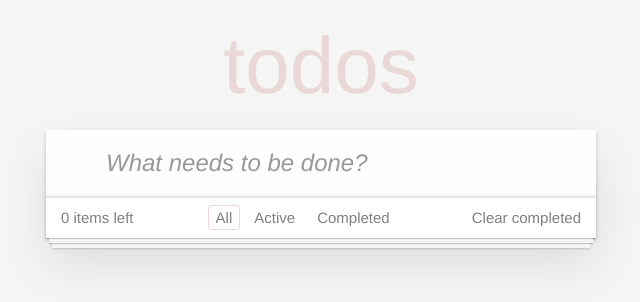
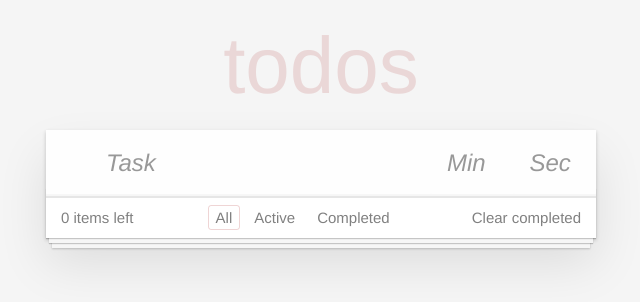
Before and after one commit to anyascode/my-app, a React (Vite) app: page / in a window 1280 px wide. Shown: the top 302 px of the page, without its empty margins (319-959 px from the left). Built offline with nearby package versions, Linux system fonts and the light colour scheme.

Commit message:
добавлен таймер

```diff
--- a/src/components/NewTaskForm/NewTaskForm.css
+++ b/src/components/NewTaskForm/NewTaskForm.css
@@ -1,4 +1,10 @@
+.new-todo-form {
+  display: flex;
+  margin-bottom: 0;
+}
+
 .new-todo,
+.new-todo-form .new-todo-form__timer,
 .edit {
   position: relative;
   margin: 0;
@@ -16,9 +22,19 @@
   -moz-osx-font-smoothing: grayscale;
 }
 
-.new-todo {
+.new-todo,
+.new-todo-form .new-todo-form__timer {
   padding: 16px 16px 16px 60px;
   border: none;
   background: rgba(0, 0, 0, 0.003);
   box-shadow: inset 0 -2px 1px rgba(0, 0, 0, 0.03);
 }
+
+.new-todo {
+  width: 70%;
+}
+
+.new-todo-form .new-todo-form__timer {
+  width: 15%;
+  padding-left: 16px;
+}
--- a/src/components/NewTaskForm/NewTaskForm.jsx
+++ b/src/components/NewTaskForm/NewTaskForm.jsx
@@ -7,21 +7,36 @@ class NewTaskForm extends Component {
     super(props);
     this.state = {
       title: '',
+      minutes: '',
+      seconds: '',
     };
   }
 
   handleKeyDown = (e) => {
-    const { title } = this.state;
+    const { title, minutes, seconds } = this.state;
     const { onAddTodo } = this.props;
-    if (e.code === 'Enter' && title.trim() !== '') {
+    if (
+      e.code === 'Enter' &&
+      title.trim() !== '' &&
+      Number.isInteger(Number(minutes)) &&
+      Number.isInteger(Number(seconds))
+    ) {
       e.preventDefault();
-      onAddTodo(title.trim());
-      this.setState({ title: '' });
+      onAddTodo(title.trim(), minutes, seconds);
+      this.setState({ title: '', minutes: '', seconds: '' });
     }
   };
 
-  handleChange = (e) => {
+  handleChangeTask = (e) => {
     this.setState({ title: e.target.value });
+  };
+
+  handleChangeMinute = (e) => {
+    this.setState({ minutes: e.target.value });
+  };
+
+  handleChangeSeconds = (e) => {
+    this.setState({ seconds: e.target.value });
   };
 
   handleSubmit = (e) => {
@@ -29,17 +44,25 @@ class NewTaskForm extends Component {
   };
 
   render() {
-    const { title } = this.state;
+    const { title, minutes, seconds } = this.state;
 
     return (
-      <form onSubmit={this.handleSubmit}>
+      <form className="new-todo-form" onSubmit={this.handleSubmit}>
+        <input className="new-todo" placeholder="Task" value={title} autoFocus onChange={this.handleChangeTask} />
         <input
-          className="new-todo"
-          placeholder="What needs to be done?"
-          value={title}
-          onChange={this.handleChange}
+          className="new-todo-form__timer"
+          placeholder="Min"
+          value={minutes}
+          autoFocus
+          onChange={this.handleChangeMinute}
+        />
+        <input
+          className="new-todo-form__timer"
+          placeholder="Sec"
+          autoFocus
           onKeyDown={this.handleKeyDown}
-          autoFocus
+          onChange={this.handleChangeSeconds}
+          value={seconds}
         />
       </form>
     );
--- /dev/null
+++ b/src/components/Task/Task.css
@@ -0,0 +1,31 @@
+.toggle-all {
+  width: 1px;
+  height: 1px;
+  border: none; /* Mobile Safari */
+  opacity: 0;
+  position: absolute;
+  right: 100%;
+  bottom: 100%;
+}
+
+.toggle-all + label {
+  width: 60px;
+  height: 34px;
+  font-size: 0;
+  position: absolute;
+  top: -52px;
+  left: -13px;
+  -webkit-transform: rotate(90deg);
+  transform: rotate(90deg);
+}
+
+.toggle-all + label:before {
+  content: '❯';
+  font-size: 22px;
+  color: #e6e6e6;
+  padding: 10px 27px 10px 27px;
+}
+
+.toggle-all:checked + label:before {
+  color: #737373;
+}
--- a/src/components/Task/Task.jsx
+++ b/src/components/Task/Task.jsx
@@ -1,14 +1,58 @@
 import PropTypes from 'prop-types';
+import { Component } from 'react';
 import { formatDistanceToNow } from 'date-fns';
+import './Task.css';
 
-function Task({ title, onDelete, todoId, onComplete, isChecked, createdAt, onEdit }) {
+class Task extends Component {
+  constructor(props) {
+    super(props);
+    this.state = {
+      seconds: this.props.seconds,
+    };
+    this.timeoutId = -1;
+  }
+  showTime(seconds) {
+    const mins = Math.floor(seconds / 60);
+    const sec = seconds % 60;
+
+    return `${String(mins).padStart(2, '0')}:${String(sec).padStart(2, '0')}`;
+  }
+
+  startCountdown() {
+    this.timeoutId = setInterval(() => {
+      const seconds = this.state.seconds - 1;
+
+      if (seconds <= 0) {
+        clearInterval(this.timeoutId);
+      }
+
+      this.setState({ seconds });
+    }, 1000);
+  }
+
+  pauseCountdown() {
+    clearInterval(this.timeoutId);
+    this.timeoutId = -1;
+  }
+
+  componentWillUnmount() {
+    clearInterval(this.timeoutId);
+  }
+
+  render() {
+    const { title, onDelete, todoId, onComplete, isChecked, createdAt, onEdit } = this.props;
     return (
       <li className={isChecked ? 'completed' : ''}>
         <div className="view">
           <input className="toggle" type="checkbox" checked={isChecked} onChange={() => onComplete(todoId)} />
           <label>
-          <span className="description">{title}</span>
-          <span className="created">
+            <span className="title">{title}</span>
+            <span className="description">
+              <button className="icon icon-play" onClick={() => this.startCountdown()}></button>
+              <button className="icon icon-pause" onClick={() => this.pauseCountdown()}></button>
+              {this.showTime(this.state.seconds)}
+            </span>
+            <span className="description">
               created{' '}
               {formatDistanceToNow(new Date(createdAt), {
                 addSuffix: true,
@@ -16,12 +60,16 @@ function Task({ title, onDelete, todoId, onComplete, isChecked, createdAt, onEdi
               })}
             </span>
           </label>
+
           <button className="icon icon-edit" onClick={() => onEdit(todoId)}></button>
           <button className="icon icon-destroy" onClick={() => onDelete(todoId)}></button>
         </div>
       </li>
     );
   }
+}
+
+// function Task({ title, onDelete, todoId, onComplete, isChecked, createdAt, onEdit, minutes, seconds }) {}
 
 Task.propTypes = {
   title: PropTypes.string,
@@ -31,6 +79,7 @@ Task.propTypes = {
   isChecked: PropTypes.bool,
   createdAt: PropTypes.object,
   onEdit: PropTypes.func,
+  seconds: PropTypes.number,
 };
 
 Task.defaultProps = {
--- a/src/components/TaskList/TaskList.css
+++ b/src/components/TaskList/TaskList.css
@@ -1,41 +1,3 @@
-.main {
-  position: relative;
-  z-index: 2;
-  border-top: 1px solid #e6e6e6;
-}
-
-.toggle-all {
-  width: 1px;
-  height: 1px;
-  border: none; /* Mobile Safari */
-  opacity: 0;
-  position: absolute;
-  right: 100%;
-  bottom: 100%;
-}
-
-.toggle-all + label {
-  width: 60px;
-  height: 34px;
-  font-size: 0;
-  position: absolute;
-  top: -52px;
-  left: -13px;
-  -webkit-transform: rotate(90deg);
-  transform: rotate(90deg);
-}
-
-.toggle-all + label:before {
-  content: '❯';
-  font-size: 22px;
-  color: #e6e6e6;
-  padding: 10px 27px 10px 27px;
-}
-
-.toggle-all:checked + label:before {
-  color: #737373;
-}
-
 .todo-list {
   margin: 0;
   padding: 0;
@@ -108,12 +70,16 @@
   padding: 15px 85px 15px 60px;
 }
 
-.todo-list li label .created {
+.todo-list li .view {
+  position: relative;
+}
+
+.todo-list li label .description {
   font-size: 13px;
   color: gray;
 }
 
-.todo-list li label .description {
+.todo-list li label .title {
   word-break: break-all;
   display: block;
   line-height: 1.2;
@@ -122,20 +88,17 @@
   color: #4d4d4d;
 }
 
-.todo-list li.completed label .description {
+.todo-list li.completed label .title {
   color: #cdcdcd;
   text-decoration: line-through;
 }
 
 .todo-list li .icon {
-  position: absolute;
-  top: 0;
-  bottom: -3px;
   width: 30px;
   height: 40px;
   font-size: 34px;
   color: #cc9a9a;
-  margin: auto 0 11px;
+  margin: auto 0;
   transition: color 0.2s ease-out;
   cursor: pointer;
 }
@@ -145,6 +108,9 @@
 }
 
 .todo-list li .icon-destroy {
+  position: absolute;
+  top: 0;
+  bottom: -3px;
   right: 10px;
 }
 
@@ -153,12 +119,34 @@
 }
 
 .todo-list li .icon-edit {
+  position: absolute;
+  top: 0;
+  bottom: -3px;
   font-size: 19px;
   right: 45px;
 }
 
 .todo-list li .icon-edit:after {
   content: '✎';
+}
+
+.todo-list li .icon-pause,
+.todo-list li .icon-play {
+  font-size: 18px;
+  width: 18px;
+  height: 18px;
+}
+
+.todo-list li .icon-play {
+  font-size: 15px;
+}
+
+.icon-pause:after {
+  content: '⏸';
+}
+
+.icon-play:after {
+  content: '▶';
 }
 
 .todo-list li .edit {
--- a/src/components/TaskList/TaskList.jsx
+++ b/src/components/TaskList/TaskList.jsx
@@ -19,6 +19,7 @@ function TaskList({ tasks, onDeleteTodo, completeTodo, onEditTodo, editTask }) {
             isChecked={item.done}
             createdAt={item.createdAt}
             onEdit={onEditTodo}
+            seconds={item.minutes * 60 + Number(item.seconds)}
           />
         )
       )}
--- a/src/components/ToDoApp/ToDoApp.jsx
+++ b/src/components/ToDoApp/ToDoApp.jsx
@@ -20,7 +20,7 @@ class ToDoApp extends Component {
     this.handleEditTodo = this.handleEditTodo.bind(this);
     this.editTask = this.editTask.bind(this);
   }
-  handleAddTodo(title) {
+  handleAddTodo(title, minutes, seconds) {
     this.setState((prev) => ({
       tasks: [
         ...prev.tasks,
@@ -30,6 +30,8 @@ class ToDoApp extends Component {
           done: false,
           isEditing: false,
           createdAt: new Date(),
+          minutes: minutes,
+          seconds: seconds,
         },
       ],
       nextId: prev.nextId + 1,
@@ -72,11 +74,14 @@ class ToDoApp extends Component {
       if (filter === 'completed') return task.done;
       return true;
     });
+    console.log(tasks);
+
     const remainingTasks = tasks.filter((task) => !task.done).length;
     return (
       <section className="todoapp">
         <header className="header">
           <h1>todos</h1>
+
           <NewTaskForm onAddTodo={this.handleAddTodo} />
         </header>
         <section className="main">
--- a/src/index.css
+++ b/src/index.css
@@ -49,6 +49,12 @@ body {
   display: none;
 }
 
+.main {
+  position: relative;
+  z-index: 2;
+  border-top: 1px solid #e6e6e6;
+}
+
 /*
 	Hack to remove background from Mobile Safari.
 	Can't use it globally since it destroys checkboxes in Firefox
```
Lines whose indentation alone changed are shown as unchanged.
